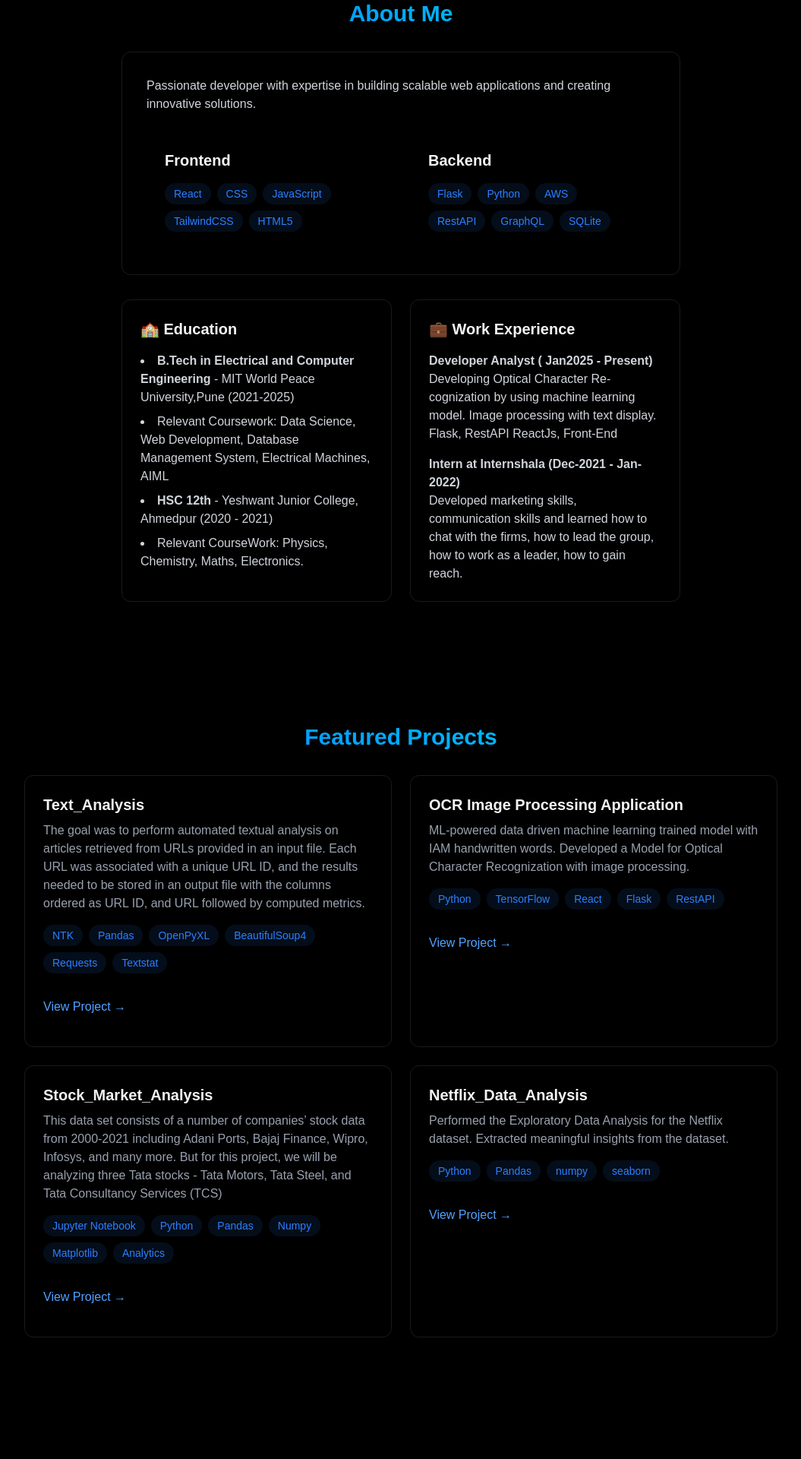
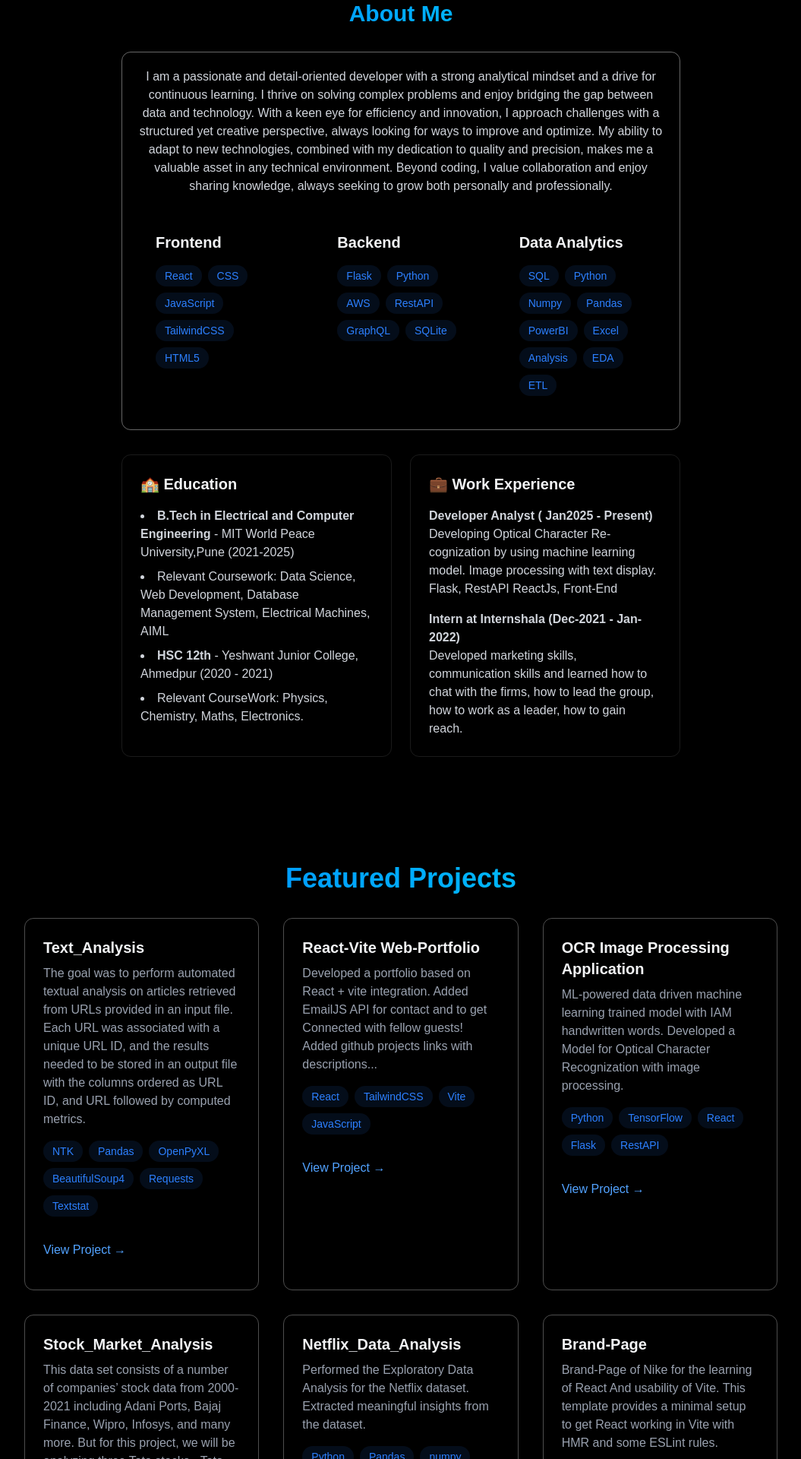
Before and after one commit to AKBiradar02/akweb_portfolio, a React (Vite) app: page / in a window 1280 px wide. Shown: the part 880-2800 px from the top of the page at 76% size, without its empty margins (112-1167 px from the left). Built offline with nearby package versions, Linux system fonts and the light colour scheme.

Commit message:
Performed the changes into the styling in about and project section

```diff
--- a/src/components/sections/About.jsx
+++ b/src/components/sections/About.jsx
@@ -10,6 +10,7 @@ export const About = () => {
   ];
 
   const backendSkills = ["Flask", "Python", "AWS", "RestAPI", "GraphQL", "SQLite"];
+  const dataSkills = ["SQL", "Python", "Numpy", "Pandas", "PowerBI", "Excel", "Analysis", "EDA", "ETL"];
 
   return (
     <section
@@ -23,13 +24,17 @@ export const About = () => {
             About Me
           </h2>
 
-          <div className="rounded-xl p-8 border-white/10 border hover:-translate-y-1 transition-all">
-            <p className="text-gray-300 mb-6">
-              Passionate developer with expertise in building scalable web
-              applications and creating innovative solutions.
+          <div className="rounded-xl p-5 border-white/40 border hover:-translate-y-1 transition-all">
+            <p className="text-gray-300 mb-6 text-center">
+              I am a passionate and detail-oriented developer with a strong analytical mindset and a drive for continuous learning.
+              I thrive on solving complex problems and enjoy bridging the gap between data and technology.
+              With a keen eye for efficiency and innovation, I approach challenges with a structured yet creative perspective,
+              always looking for ways to improve and optimize. My ability to adapt to new technologies,
+              combined with my dedication to quality and precision, makes me a valuable asset in any technical environment.
+               Beyond coding, I value collaboration and enjoy sharing knowledge, always seeking to grow both personally and professionally.
             </p>
 
-            <div className="grid grid-cols-1 md:grid-cols-2 gap-6">
+            <div className="grid grid-cols-1 md:grid-cols-3 gap-6">
               <div className="rounded-xl p-6 hover:-translate-y-1 transition-all">
                 <h3 className="text-xl font-bold mb-4"> Frontend</h3>
                 <div className="flex flex-wrap gap-2">
@@ -50,6 +55,22 @@ export const About = () => {
                 <h3 className="text-xl font-bold mb-4"> Backend</h3>
                 <div className="flex flex-wrap gap-2">
                   {backendSkills.map((tech, key) => (
+                    <span
+                      key={key}
+                      className="bg-blue-500/10 text-blue-500 py-1 px-3 rounded-full text-sm hover:bg-blue-500/20
+                                    hover:shadow-[0_2px_8px_rgba(59,130,2246,0.2)] transition
+                    "
+                    >
+                      {tech}
+                    </span>
+                  ))}
+                </div>
+              </div>
+
+              <div className="rounded-xl p-6 hover:-translate-y-1 transition-all">
+                <h3 className="text-xl font-bold mb-4"> Data Analytics</h3>
+                <div className="flex flex-wrap gap-2">
+                  {dataSkills.map((tech, key) => (
                     <span
                       key={key}
                       className="bg-blue-500/10 text-blue-500 py-1 px-3 rounded-full text-sm hover:bg-blue-500/20
--- a/src/components/sections/home.jsx
+++ b/src/components/sections/home.jsx
@@ -4,15 +4,15 @@ export const Home = () => {
   return (
     <section id="home" className="min-h-screen flex items-center justify-center relative px-4 pt-20 overflow-hidden">
       <RevealOnScroll>
-        <div className="text-center z-10 px-4 flex flex-col items-center gap-15">
+        <div className="text-center z-10 px-4 flex flex-col items-center gap-10">
 
-          <div className="flex flex-col md:flex-row items-center justify-center text-center md:text-left px-6 md:px-16 gap-12 w-full max-w-5xl gap-30">
+          <div className="flex flex-col md:flex-row items-center justify-center text-center md:text-left px-6 md:px-16 w-full max-w-5xl gap-30">
             {/* Profile Picture */}
             <div className="flex justify-center items-center flex-shrink-0">
               <img
                 src="./images/profile.jpg"
                 alt="Abhay Biradar"
-                className="w-24 h-24 md:w-80 md:h-80 rounded-full border-4 border-blue-500 shadow-lg"
+                className="w-24 h-24 md:w-100 md:h-100 rounded-full border-4 border-blue-500 shadow-lg"
               />
             </div>
 
@@ -37,7 +37,7 @@ export const Home = () => {
           </div>
 
           {/* Buttons */}
-          <div className="flex justify-center space-x-6 mt-6 mr-30">
+          <div className="flex justify-center space-x-6 mt-6 ">
             <a
               href="#projects"
               className="bg-blue-500 text-white py-3 px-6 rounded font-medium transition hover:-translate-y-0.5 hover:shadow-lg"
--- a/src/components/sections/projects.jsx
+++ b/src/components/sections/projects.jsx
@@ -4,16 +4,16 @@ export const Projects = () => {
   return (
     <section
       id="projects"
-      className="min-h-screen flex items-center justify-center py-20"
+      className="min-h-screen flex items-center justify-center py-15"
     >
       <RevealOnScroll>
         <div className="max-w-5xl mx-auto px-4">
-          <h2 className="text-3xl font-bold mb-8 bg-gradient-to-r from-blue-500 to-cyan-400 bg-clip-text text-transparent text-center">
+          <h2 className="text-4xl font-bold mb-8 bg-gradient-to-r from-blue-500 to-cyan-400 bg-clip-text text-transparent text-center">
             {" "}
             Featured Projects
           </h2>
-          <div className="grid grid-cols-1 md:grid-cols-2 gap-6">
-            <div className="p-6 rounded-xl border border-white/10 hover:-translate-y-1 hover:border-blue-500/30 hover:shadow-[0_2px_8px_rgba(59,130,246,0.2)] transition">
+          <div className="grid grid-cols-1 md:grid-cols-3 gap-8">
+            <div className="p-6 rounded-xl border border-white/30 hover:-translate-y-1 hover:border-blue-500/30 hover:shadow-[0_2px_8px_rgba(59,130,246,0.2)] transition">
               <h3 className="text-xl font-bold mb-2"> Text_Analysis</h3>
               <p className="text-gray-400 mb-4">
                 The goal was to perform automated textual analysis on articles retrieved from URLs provided in an input file.
@@ -42,9 +42,50 @@ export const Projects = () => {
                 </a>
               </div>
             </div>
+
             <div
               className="
-              glass p-6 rounded-xl border border-white/10
+              glass p-6 rounded-xl border border-white/30
+              hover:-translate-y-1 hover:border-blue-500/30
+              hover:shadow-[0_4px_20px_rgba(59,130,246,0.1)]
+              transition-all
+            "
+            >
+              <h3 className="text-xl font-bold mb-2">React-Vite Web-Portfolio</h3>
+              <p className="text-gray-400 mb-4">
+                Developed a portfolio based on React + vite integration.
+                Added EmailJS API for contact and to get Connected with fellow guests!
+                Added github projects links with descriptions...
+              </p>
+              <div className="flex flex-wrap gap-2 mb-4">
+                {["React", "TailwindCSS", "Vite", "JavaScript"].map((tech, key) => (
+                  <span
+                    key={key}
+                    className="
+                      bg-blue-500/10 text-blue-500 py-1 px-3
+                      rounded-full text-sm
+                      transition
+                      hover:bg-blue-500/20 hover:-translate-y-0.5
+                      hover:shadow-[0_2px_8px_rgba(59,130,246,0.2)]
+                    "
+                  >
+                    {tech}
+                  </span>
+                ))}
+              </div>
+              <div className="flex justify-between items-center ">
+                <a
+                  href="https://github.com/AKBiradar02/akweb_portfolio"
+                  className="text-blue-400 hover:text-blue-300 transition-colors my-4"
+                >
+                  View Project →
+                </a>
+              </div>
+            </div>
+
+            <div
+              className="
+              glass p-6 rounded-xl border border-white/30
               hover:-translate-y-1 hover:border-blue-500/30
               hover:shadow-[0_4px_20px_rgba(59,130,246,0.1)]
               transition-all
@@ -84,7 +125,7 @@ export const Projects = () => {
 
             <div
               className="
-              glass p-6 rounded-xl border border-white/10
+              glass p-6 rounded-xl border border-white/30
               hover:-translate-y-1 hover:border-blue-500/30
               hover:shadow-[0_4px_20px_rgba(59,130,246,0.1)]
               transition-all
@@ -127,7 +168,7 @@ export const Projects = () => {
 
             <div
               className="
-              glass p-6 rounded-xl border border-white/10
+              glass p-6 rounded-xl border border-white/30
               hover:-translate-y-1 hover:border-blue-500/30
               hover:shadow-[0_4px_20px_rgba(59,130,246,0.1)]
               transition-all
@@ -163,6 +204,45 @@ export const Projects = () => {
                 </a>
               </div>
             </div>
+
+            <div
+              className="
+              glass p-6 rounded-xl border border-white/30
+              hover:-translate-y-1 hover:border-blue-500/30
+              hover:shadow-[0_4px_20px_rgba(59,130,246,0.1)]
+              transition-all
+            "
+            >
+              <h3 className="text-xl font-bold mb-2">Brand-Page</h3>
+              <p className="text-gray-400 mb-4">
+              Brand-Page of Nike for the learning of React And usability of Vite.
+              This template provides a minimal setup to get React working in Vite with HMR and some ESLint rules.
+              </p>
+              <div className="flex flex-wrap gap-2 mb-4">
+                {["React", "TailwindCSS", "Vite", "JavaScript"].map((tech, key) => (
+                  <span
+                    key={key}
+                    className="
+                      bg-blue-500/10 text-blue-500 py-1 px-3
+                      rounded-full text-sm
+                      transition
+                      hover:bg-blue-500/20 hover:-translate-y-0.5
+                      hover:shadow-[0_2px_8px_rgba(59,130,246,0.2)]
+                    "
+                  >
+                    {tech}
+                  </span>
+                ))}
+              </div>
+              <div className="flex justify-between items-center ">
+                <a
+                  href="https://github.com/AKBiradar02/brand-page"
+                  className="text-blue-400 hover:text-blue-300 transition-colors my-4"
+                >
+                  View Project →
+                </a>
+              </div>
+            </div>
           </div>
         </div>
       </RevealOnScroll>
```
